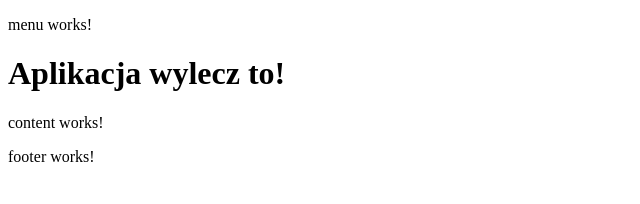
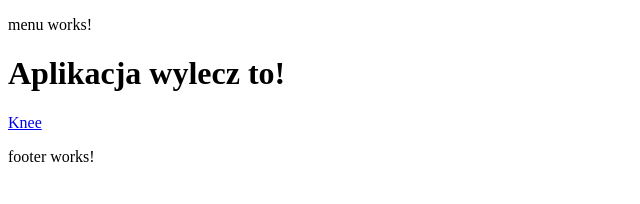
Before and after one commit to budnickip/wyleczkontuzje, an Angular app: page / in a window 1280 px wide. Shown: the top 204 px of the page, without its empty margins (0-640 px from the left). Built offline with nearby package versions, Linux system fonts and the light colour scheme.

Commit message:
rounting cos tam dziala

```diff
--- a/src/app/app.component.html
+++ b/src/app/app.component.html
@@ -2,4 +2,6 @@
 <app-menu></app-menu>
 <h1> {{title}} </h1>
 <app-content></app-content>
+
+<router-outlet></router-outlet>
 <app-footer></app-footer>
--- a/src/app/content/content.component.html
+++ b/src/app/content/content.component.html
@@ -1,3 +1,3 @@
-<p>
-  content works!
-</p>
+<nav>
+  <a routerLink="/knee">Knee</a>
+</nav>
```
Also changed, not shown: src/app/app-routing.module.ts (+8 -5 lines).
